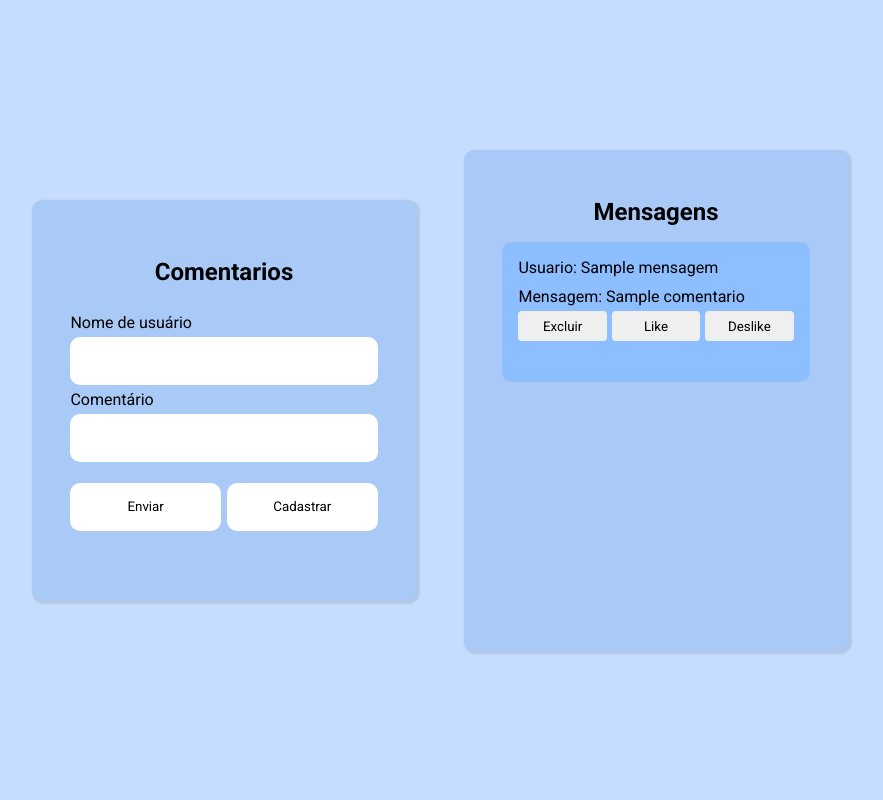
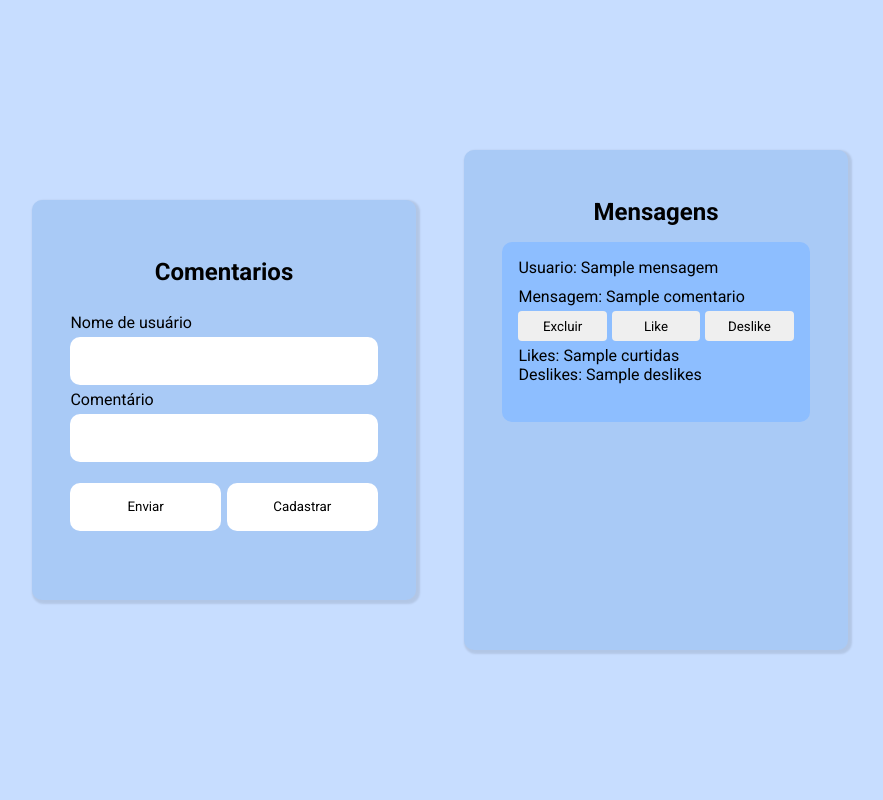
Before and after one commit to gustav0-rdg/feedback, a Flask app: template templates/index.html in a window 1280 px wide. Shown: the whole page, without its empty margins (200-1083 px from the left). Run offline with Flask 3, Linux system fonts and the light colour scheme; the template is opened without the code that fills it: most values are stand-ins (such as "Sample title", 1, 10 or a date in 2020).

Commit message:
exibindo os likes

```diff
--- a/static/css/style-form.css
+++ b/static/css/style-form.css
@@ -117,7 +117,7 @@
 
 .container-geral__mensagens-mensagem{
     width: 80%;
-    height: 140px;
+    height: 180px;
     background-color: rgb(141, 190, 255);
     border-radius: 10px;
 
--- a/templates/index.html
+++ b/templates/index.html
@@ -37,8 +37,12 @@
                     <p>Mensagem: {{mensagem.comentario}} </p>
                     <div class="button-div">
                         <button class="button-mensagens"><a href="/delete/mensagem/{{mensagem.cod_comentario}}">Excluir</a></button>
-                        <button class="button-mensagens"><a href="">Like</a></button>
+                        <button class="button-mensagens"><a href="/aumenta/mensagem/{{mensagem.cod_comentario}}">Like</a></button>
                         <button class="button-mensagens"><a href="">Deslike</a></button>
+                    </div>
+                    <div>
+                        <p>Likes: {{mensagem.curtidas}}</p>
+                        <p>Deslikes: {{mensagem.deslikes}}</p>
                     </div>
                 </div>
             {% endfor %}
```
